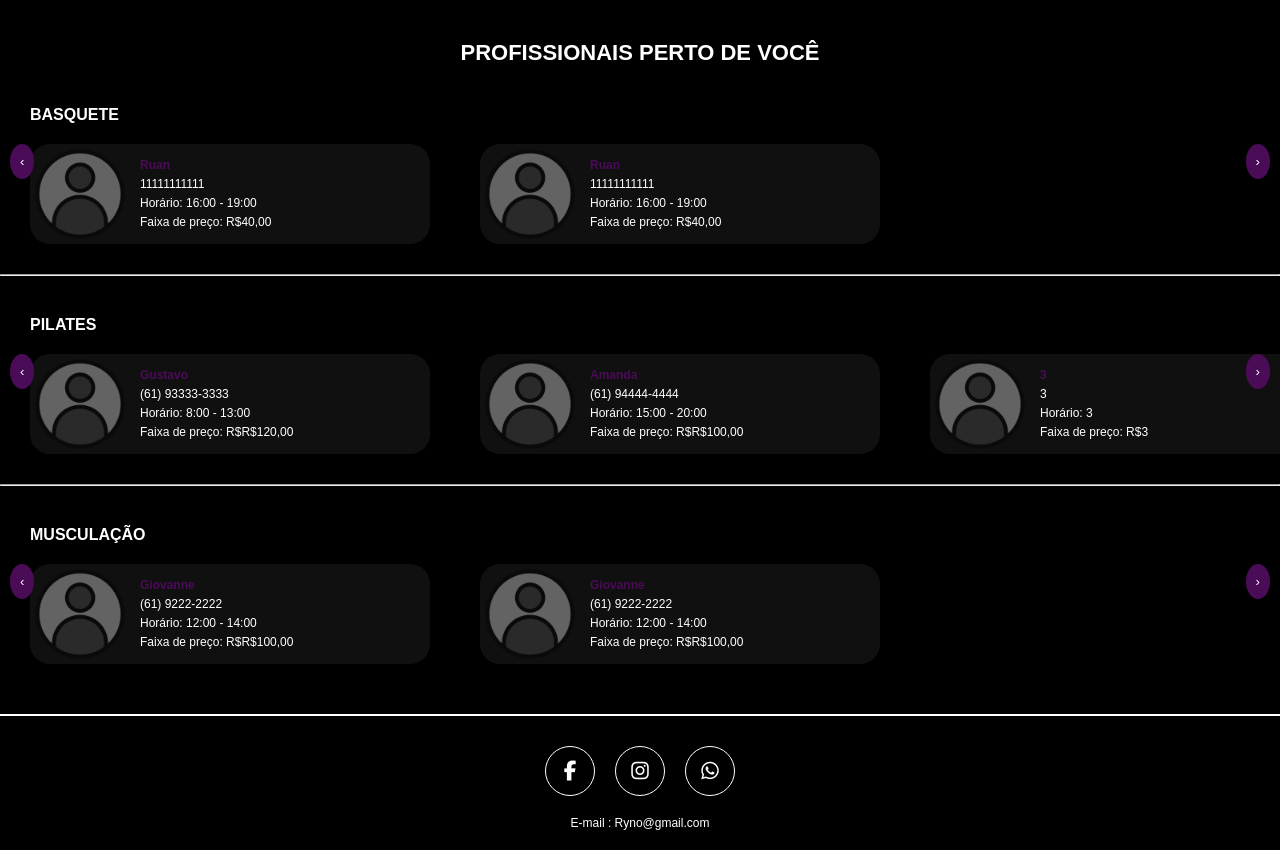
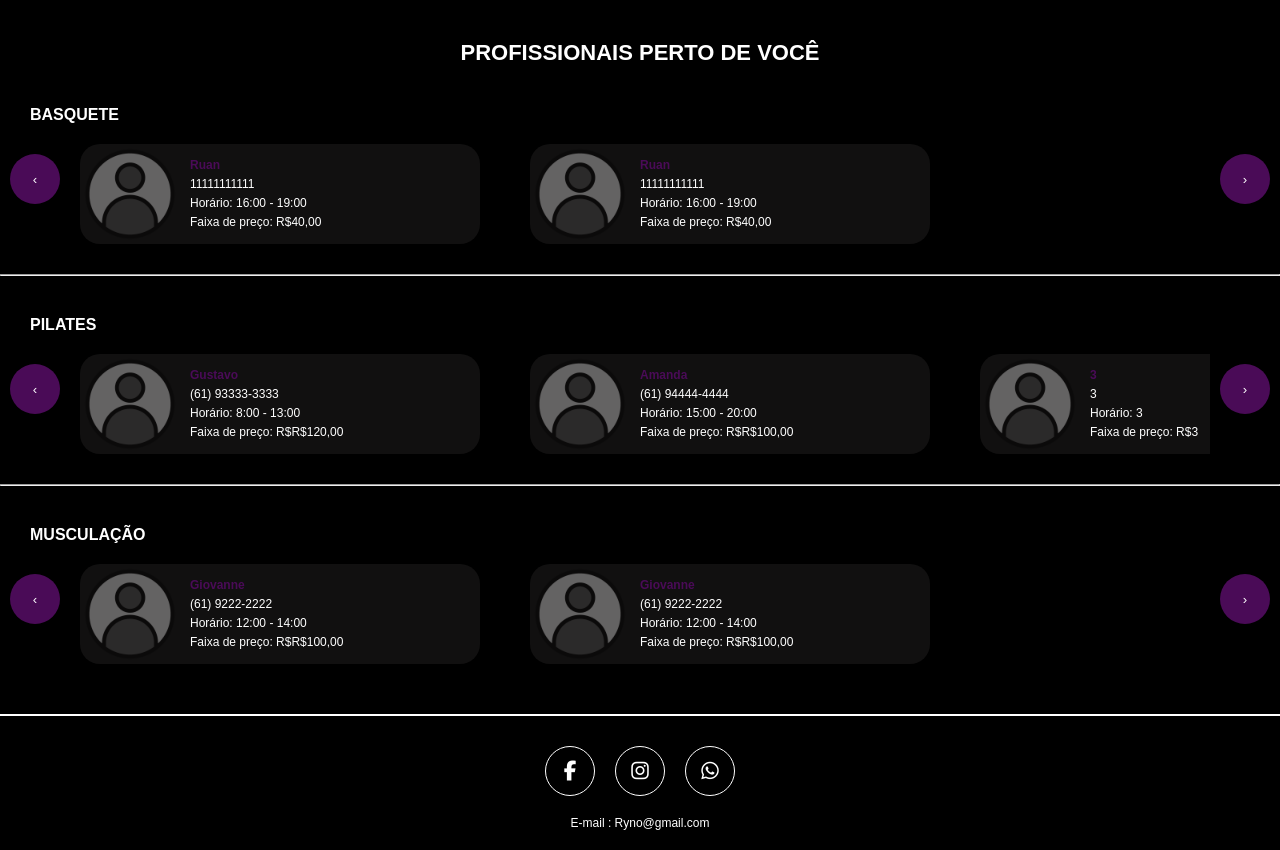
Before and after one commit to Yoriel-silva/Ryno, a FastAPI app: page /profissional in a window 1280 px wide. Shown: the part 126-976 px from the top of the page. Run offline with FastAPI, Linux system fonts and the light colour scheme.

Commit message:
alteracao front 05/11

```diff
--- a/static/css/styleHome.css
+++ b/static/css/styleHome.css
@@ -7,7 +7,9 @@
 hr{
     color: #727272;
 }
+html{
 
+}
 /* Configurações gerais do body */
 body {
     background-color: #000000;
@@ -77,10 +79,12 @@ nav .menu li a:hover {
 /* Título e Introdução */
 .intro {
     font-family: "Libre Franklin", sans-serif;
-    text-align: left;
+    text-align: center;
     max-width: 90vw;
     padding: 0 10px;
     box-sizing: border-box;
+    margin-bottom: 200px;
+
 }
 
 .title {
--- a/static/css/styleProfissional.css
+++ b/static/css/styleProfissional.css
@@ -160,7 +160,9 @@ main img{
     overflow-x: hidden; /* Esconde a barra de rolagem */
     scroll-behavior: smooth; /* Rolagem suave */
     padding: 10px 0;
-    transition: transform 1s ease; /* Suaviza a transição ao mover */
+    transition: 1s ease; /* Suaviza a transição ao mover */
+    margin-left: 50px;
+    margin-right: 70px;
 }
 .scroll-container > div {
     min-width: 400px;
@@ -173,12 +175,14 @@ main img{
     background-color: #4A0B57;
     color: white;
     border: none;
-    padding: 10px;
+    padding: 15px;
     border-radius: 50%;
     cursor: pointer;
     position: relative;
     z-index: 10;
-    margin: 0 10px;
+    width: 50px; /* Define uma largura fixa */
+    height: 50px;
+    margin: 10px 10px;
 }
 
 .scroll-button:hover {
```
Also changed, not shown: base.db.
